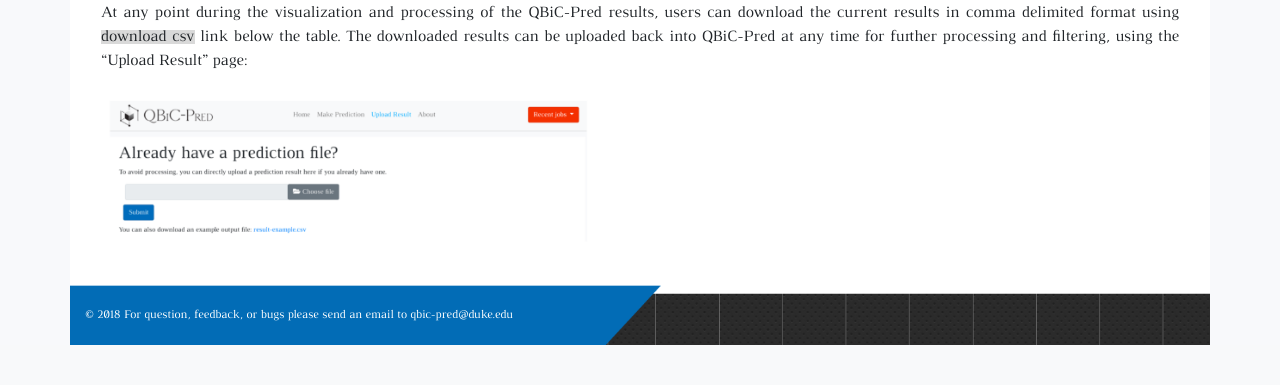
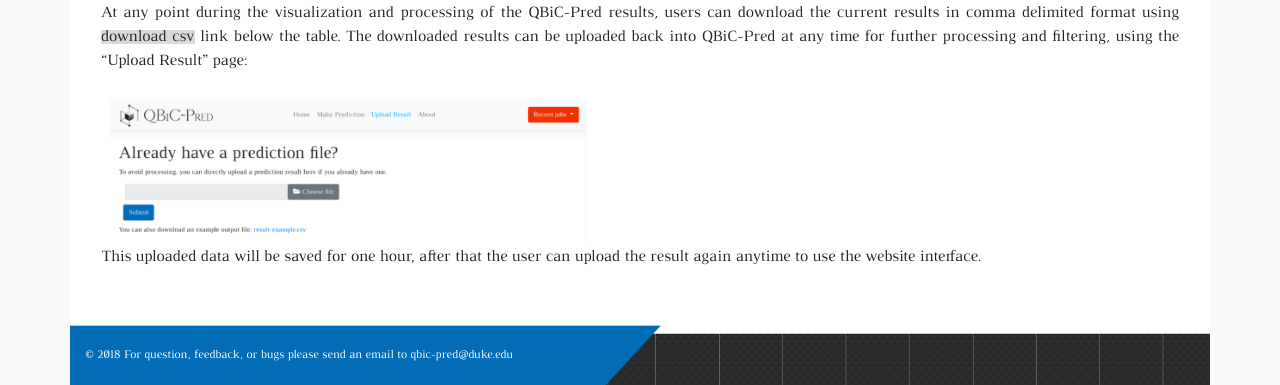
Before and after one commit to vincentiusmartin/QBiC-Pred, a Flask app: page /about in a window 1280 px wide. Shown: the part 4564-4949 px from the top of the page. Before the commit the page ends 4909 px from the top, so only its background shows below. Run offline with Flask 2, Linux system fonts and the light colour scheme; data that the repository does not hold is empty; parts of the project's set-up code (start-up, migrations or seed data) failed here and were passed over; some libraries are stand-ins or nearby versions.

Commit message:
add more description

```diff
--- a/website/app/templates/about.html
+++ b/website/app/templates/about.html
@@ -286,6 +286,7 @@
   At any point during the visualization and processing of the QBiC-Pred results, users can download the current results in comma delimited format using <span class="gray-inline-text">download csv</span> link below the table. The downloaded results can be uploaded back into QBiC-Pred at any time for further processing and filtering, using the “Upload Result” page:
   </p>
   <div class="screenshoot-img"><img src="/static/images/about_page/uploadpage.png" /></div>
+  <p>This uploaded data will be saved for one hour, after that the user can upload the result again anytime to use the website interface.</p>
   <br />
 </div>
 {% endblock %}
```
